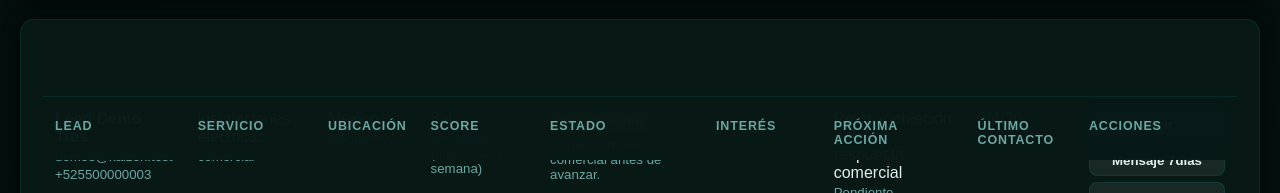
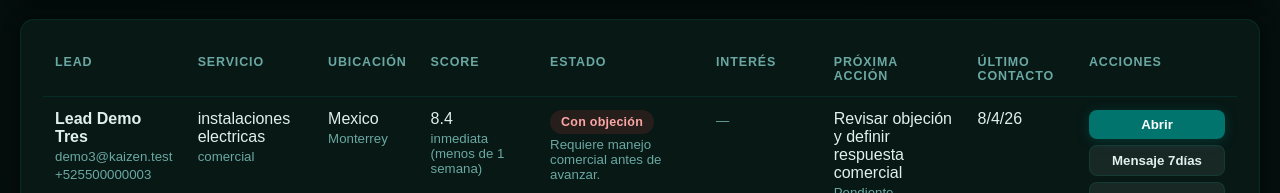
Before and after one commit to engineeringven1/kaizen-app, a Next.js app: page / in a window 1280 px wide. Shown: the part 759-952 px from the top of the page. Built offline with nearby package versions, Linux system fonts and the light colour scheme; no server answers.

Commit message:
remove sticky thead that was overlapping first table row

```diff
--- a/app/globals.css
+++ b/app/globals.css
@@ -493,9 +493,6 @@ table {
 }
 
 thead {
-  position: sticky;
-  top: 64px;
-  z-index: 5;
   background: rgba(8, 25, 22, 0.98);
 }
 
```
